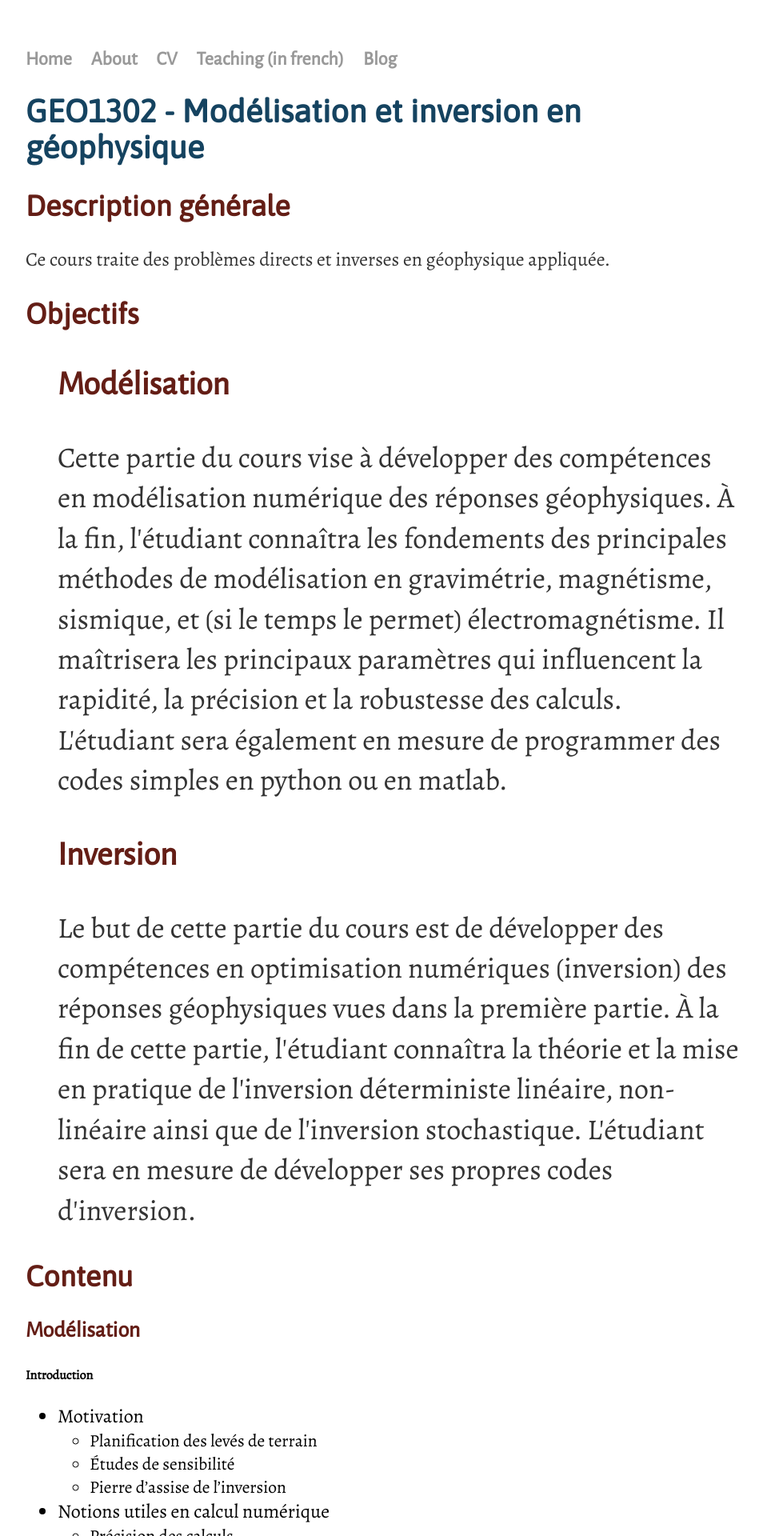
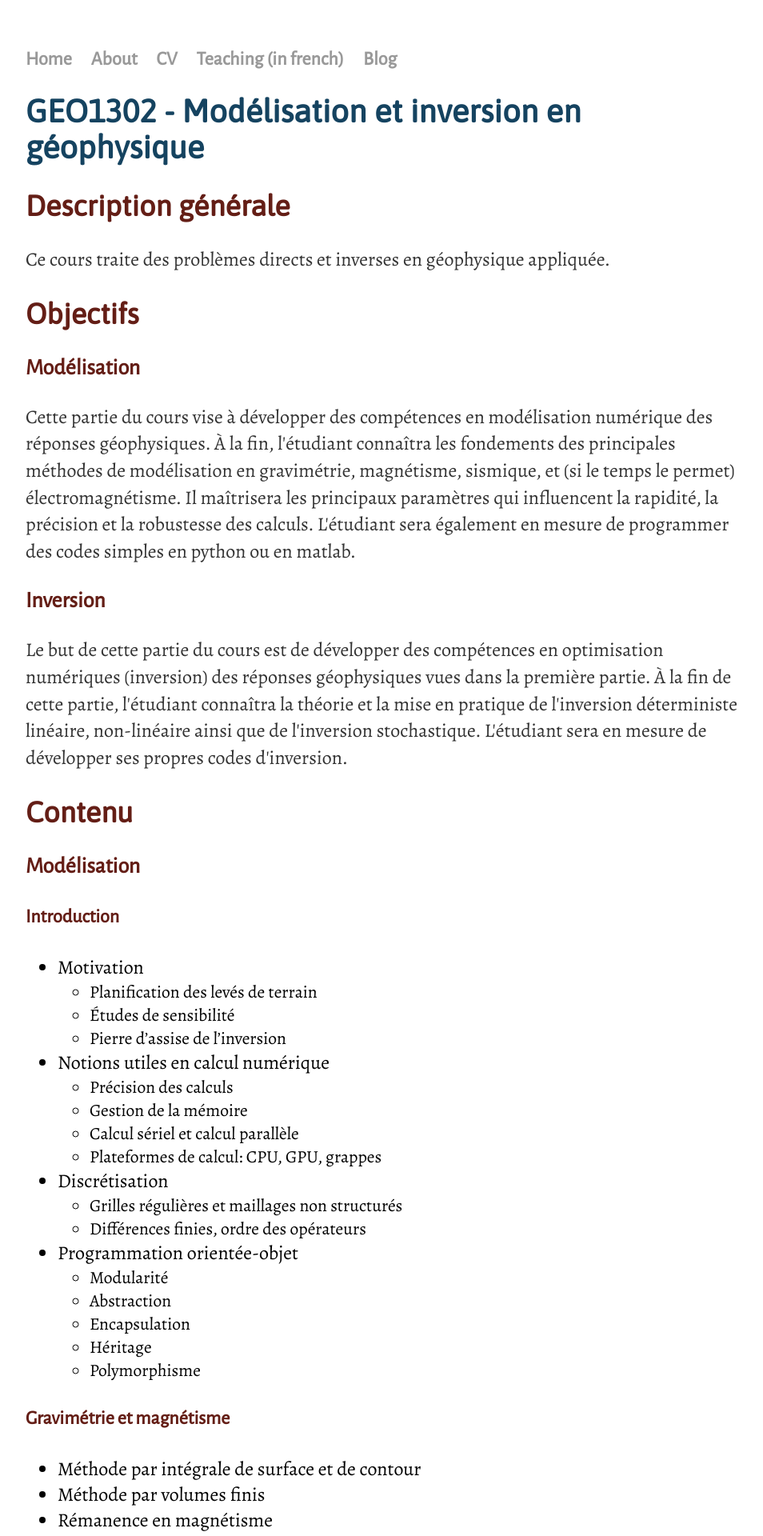
Before and after one commit to bernard-giroux/bernard-giroux.github.io, a Jekyll site: the page built from teaching/plan_geo1302.html, in a window 1280 px wide. Shown: the top 1920 px of the page at 80% size, without its empty margins (160-1114 px from the left). Built offline with Jekyll 4.4.1, drawn with Linux system fonts in a browser that asks for light colours.

Commit message:
update format

```diff
--- a/css/main.css
+++ b/css/main.css
@@ -36,6 +36,11 @@
   font-family: 'Alegreya Sans', sans-serif;
   color: #641E16
 }
+h4 {
+  font-size: 1.5em;
+  font-family: 'Alegreya Sans', sans-serif;
+  color: #641E16
+}
 p {
     font-size: 1.5em;
     line-height: 1.4em;
--- a/teaching/plan_geo1302.html
+++ b/teaching/plan_geo1302.html
@@ -9,7 +9,6 @@
 		Ce cours traite des problèmes directs et inverses en géophysique appliquée.
 	</p>
 	<h2>Objectifs</h2>
-	<ul>
 		<h3>Modélisation</h3>
 			<p>Cette partie du cours vise à développer des compétences en
 modélisation numérique des réponses géophysiques.  À la fin,
@@ -27,7 +26,6 @@
 déterministe linéaire, non-linéaire ainsi que de l'inversion
 stochastique. L'étudiant sera en mesure de développer ses propres
 codes d'inversion.</p>
-	</ul>
 	<h2>Contenu</h2>
 		<h3>Modélisation</h3>
 		<h4>Introduction</h4>
```
